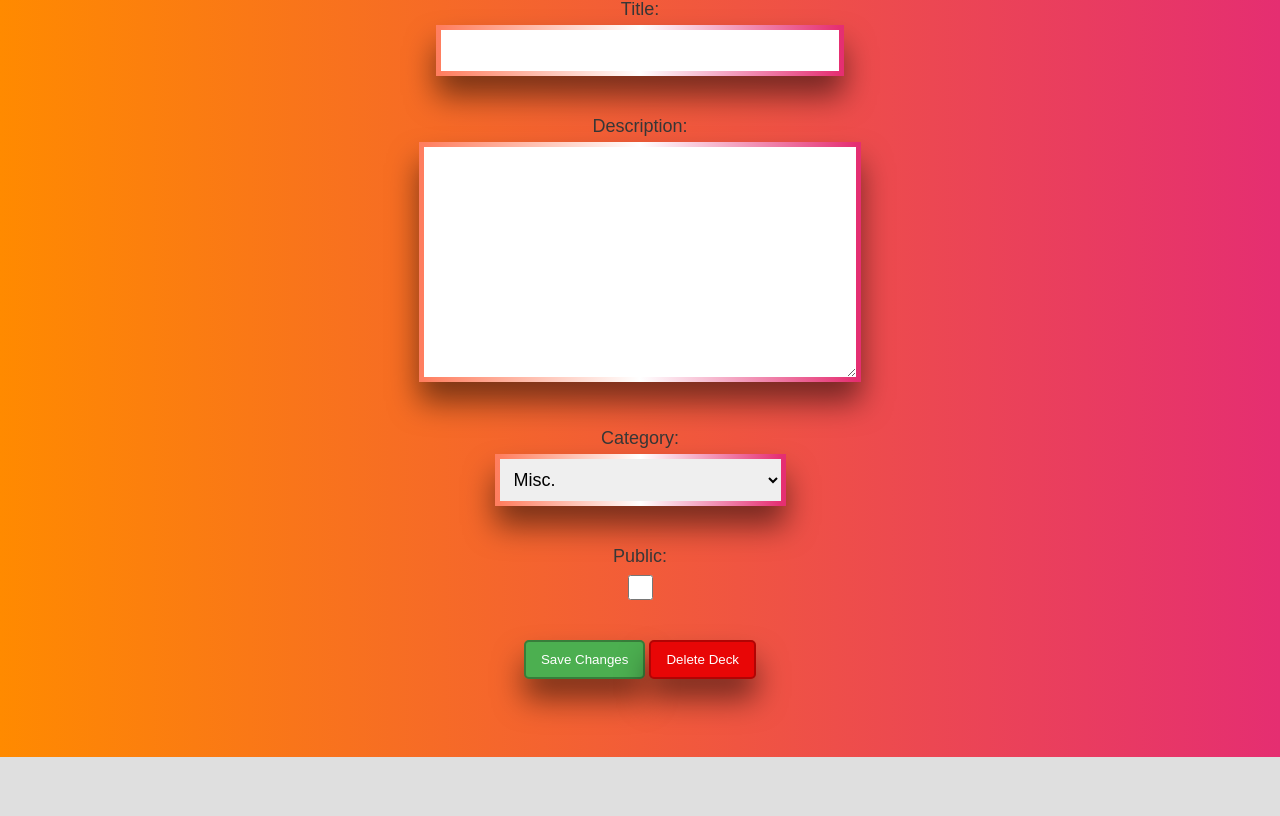
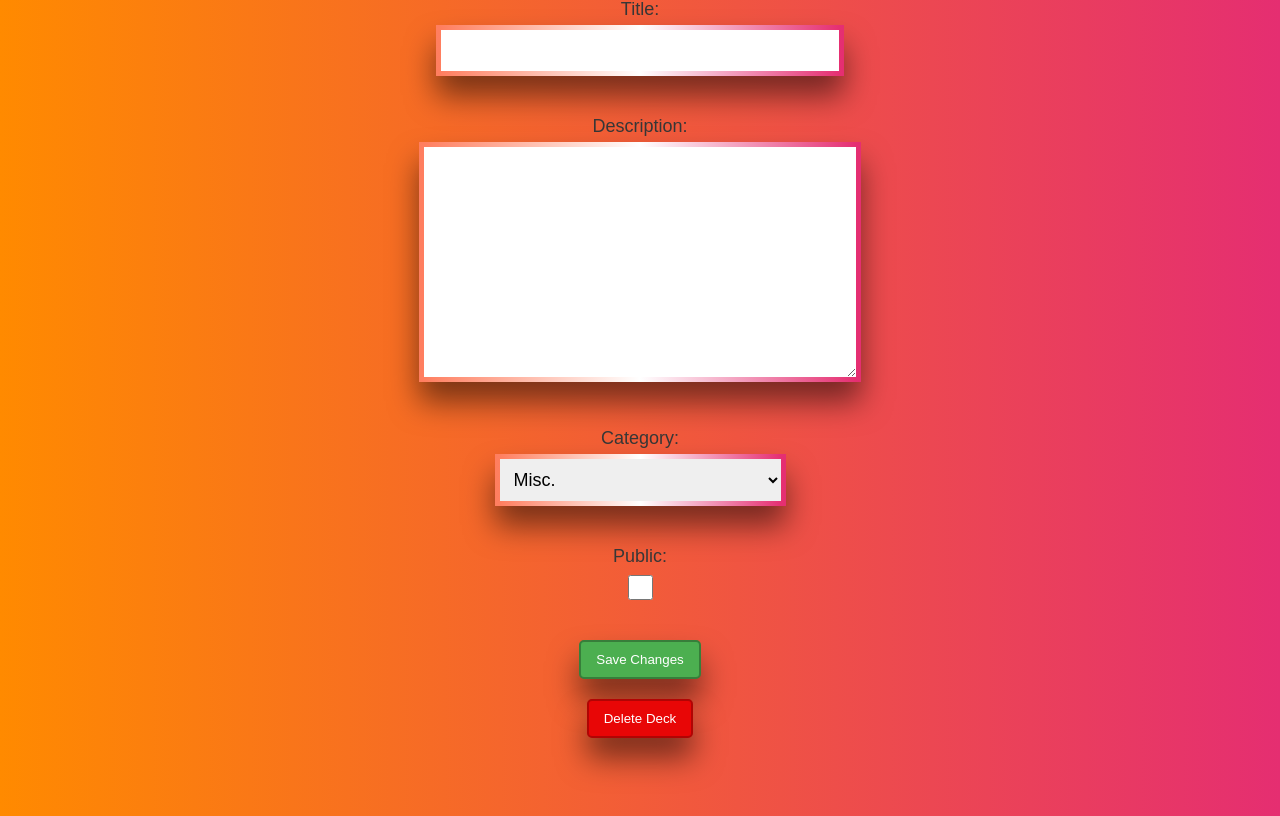
Before and after one commit to BuzzerrdBaait/fcapp, a Django app: template fcapp/templates/fcapp/edit_deck.html in a window 1280 px wide. Shown: the part 382-1198 px from the top of the page. Before the commit the page ends 1139 px from the top, so only its background shows below. Run offline with Django 4.2, Linux system fonts and the light colour scheme; the template is opened without the code that fills it: values that come from a table or form of the project are taken from there, others are empty.

Commit message:
I realized I had nested my save deck changes in the same form as delete deck so when I edited decks it would just delete them. HAHAHA what a pain. It's fixed now though

```diff
--- a/fcapp/templates/fcapp/edit_deck.html
+++ b/fcapp/templates/fcapp/edit_deck.html
@@ -35,16 +35,17 @@
         </nav>
 
 
-
         <form method="post">
 
             {% csrf_token %}
 
             {{ form.as_p }}
 
+            <button type="submit" class="save_changes">Save Changes</button>
+
+        </form>
 
 
-    <button type="submit">Save Changes</button>
 
         <form method="post">
 
@@ -57,9 +58,5 @@
         </form>
 
 
-</form>
-
-
-
 </body>
 </html>
--- a/fcapp/templates/fcapp/home.html
+++ b/fcapp/templates/fcapp/home.html
@@ -119,8 +119,6 @@
 
 
 
-
-
     </head>
 
     <body>
```
Lines whose indentation alone changed are shown as unchanged.
